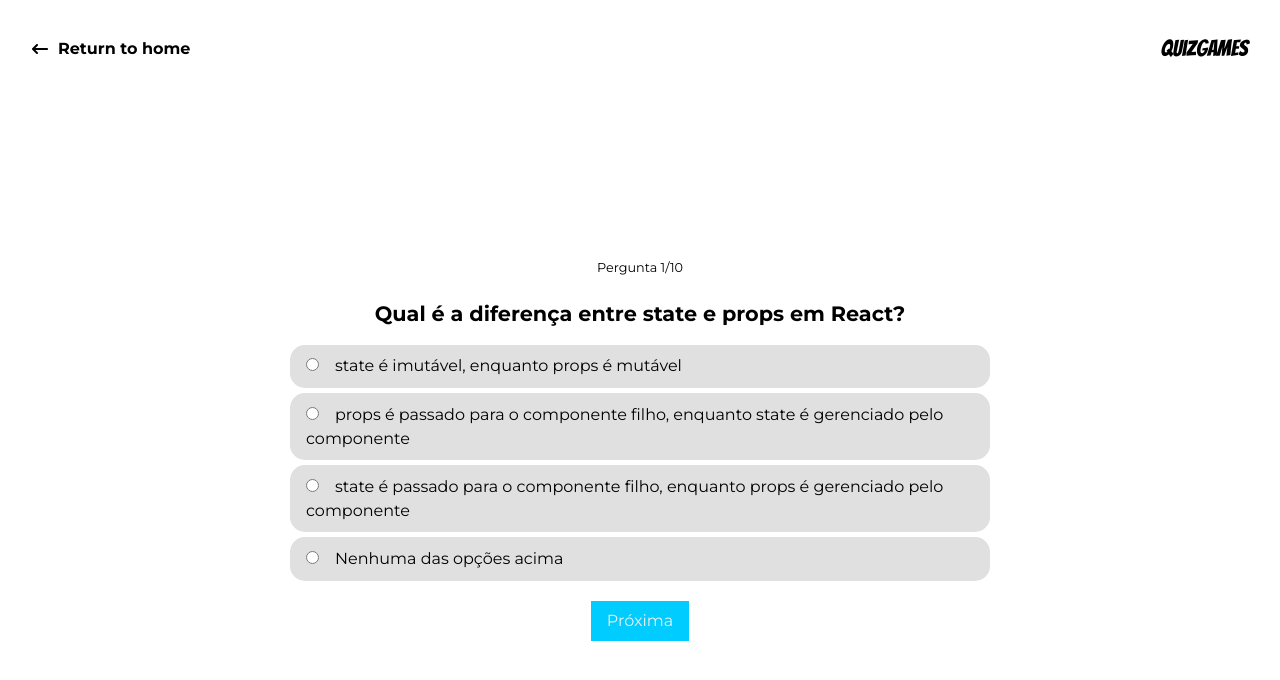
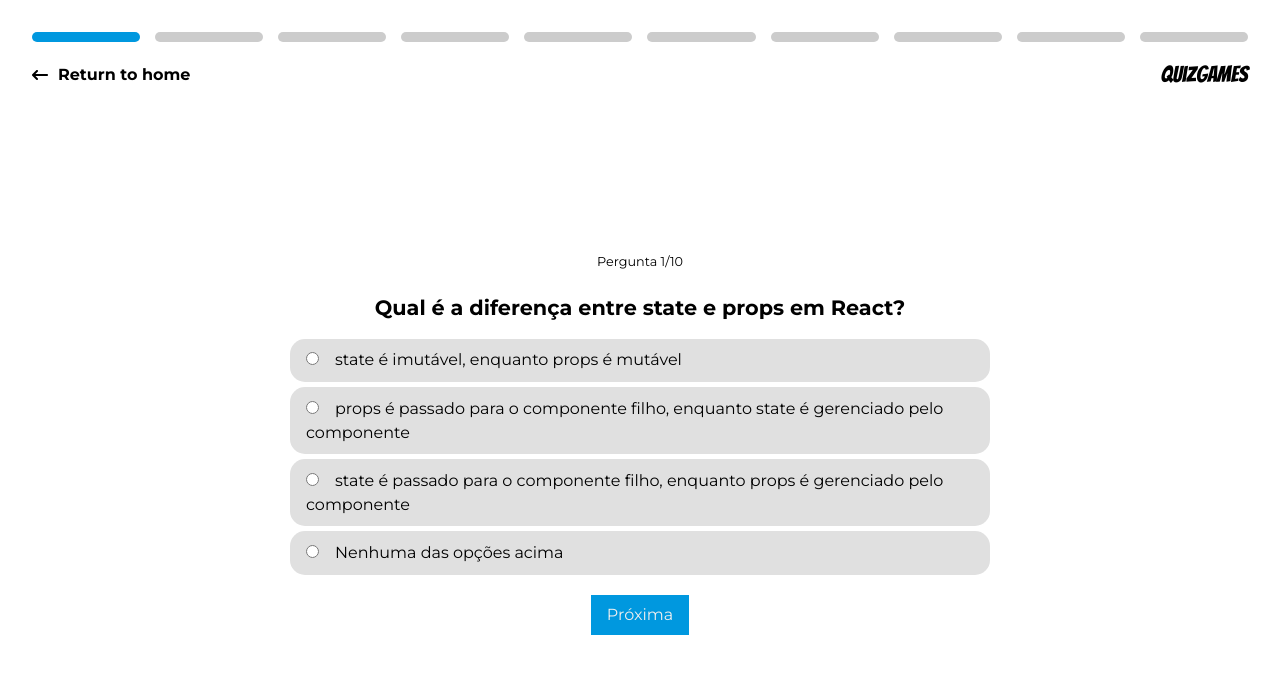
Before and after one commit to henriquepx/quiz_game, a React (Vite) app: page /reactquiz in a window 1280 px wide. Shown: the top 680 px of the page. Built offline with nearby package versions, Linux system fonts and the light colour scheme; the HTML template or start-up script is replaced by a standard one.

Commit message:
feat: add a header animation when you answer the questions

```diff
--- a/src/components/Quiz/QuizComponent.tsx
+++ b/src/components/Quiz/QuizComponent.tsx
@@ -1,6 +1,6 @@
 import React from 'react';
 import { useQuiz } from './QuizLogic';
-import { FormQuestion, Button, Answer, ErroContainer, ErroTitulo, ErroPergunta, ErroResposta, QuestionCounter, DivHeaderQuiz, ReturnToHome } from './QuizStyles';
+import { FormQuestion, Button, Answer, ErroContainer, ErroTitulo, ErroPergunta, ErroResposta, QuestionCounter, DivHeaderQuiz, DivHeaderContainer, HeaderAnswerContainer,HeaderAnswerBlock, ReturnToHome } from './QuizStyles';
 import Radio from '../Radio';
 import { FaArrowLeftLong } from "react-icons/fa6";
 
@@ -28,6 +28,16 @@ const QuizComponent: React.FC<QuizProps> = ({ perguntas }) => {
 
  return (
     <FormQuestion onSubmit={(event) => event.preventDefault()}>
+     <DivHeaderContainer>
+       <HeaderAnswerContainer>
+       {perguntas.map((pergunta, index) => (
+        <HeaderAnswerBlock
+            key={pergunta.id}
+            active={slide === index}
+            answered={index <= slide}
+        />
+    ))}
+       </HeaderAnswerContainer>
         <DivHeaderQuiz>
           <ReturnToHome to="/">
             <FaArrowLeftLong />
@@ -35,6 +45,8 @@ const QuizComponent: React.FC<QuizProps> = ({ perguntas }) => {
           </ReturnToHome>
           <h1>QuizGames</h1>
         </DivHeaderQuiz>
+     </DivHeaderContainer>
+
 
       <QuestionCounter>Pergunta {Math.min(slide + 1, perguntas.length)}/{perguntas.length}</QuestionCounter>
       {perguntas.map((pergunta, index) => (
--- a/src/components/Quiz/QuizStyles.tsx
+++ b/src/components/Quiz/QuizStyles.tsx
@@ -22,7 +22,7 @@ export const FormQuestion = styled.form`
 
 export const Button = styled.button`
     padding: .5rem 1rem;
-    background-color: #00ccff;
+    background-color: #0098df;
     color: #efefef;
     cursor: pointer;
 `;
@@ -60,13 +60,39 @@ export const QuestionCounter = styled.p`
  font-size: .8rem;
 `;
 
+export const DivHeaderContainer = styled.div`
+ width: 100%;
+ display: flex;
+ flex-direction: column;
+ padding: 2rem;
+`;
+
+export const HeaderAnswerContainer = styled.div`
+  display: flex;
+  width: 100%;
+  justify-content: space-between;
+  gap: 15px;
+`
+interface HeaderAnswerBlockProps {
+  active: boolean;
+  answered: boolean;
+}
+
+export const HeaderAnswerBlock = styled.span<HeaderAnswerBlockProps>`
+    display: block;
+    width: 100%;
+    background-color: ${props => props.active || props.answered ? '#0098df' : '#ccc'};
+    height: 10px;
+    border-radius: 10px;
+`;
+
 export const DivHeaderQuiz = styled.div`
  width: 100%;
  display: flex;
  justify-content: space-between;
  align-items: center;
- padding: 2rem;
- margin-bottom: 10rem;
+ padding: 1rem 0;
+ margin-bottom: 7rem;
  @media (max-width: 700px) {
       padding: 1.2rem;
       margin-bottom: 5rem;
--- a/src/sections/Main.tsx
+++ b/src/sections/Main.tsx
@@ -36,6 +36,7 @@ const ButtonsTheme = styled.div`
 const QuizzesWrap = styled.div`
     margin-top: 2rem;
     display: flex;
+    flex-wrap: wrap;
     gap: 30px;
 `
 
```
Lines whose indentation alone changed are shown as unchanged.
